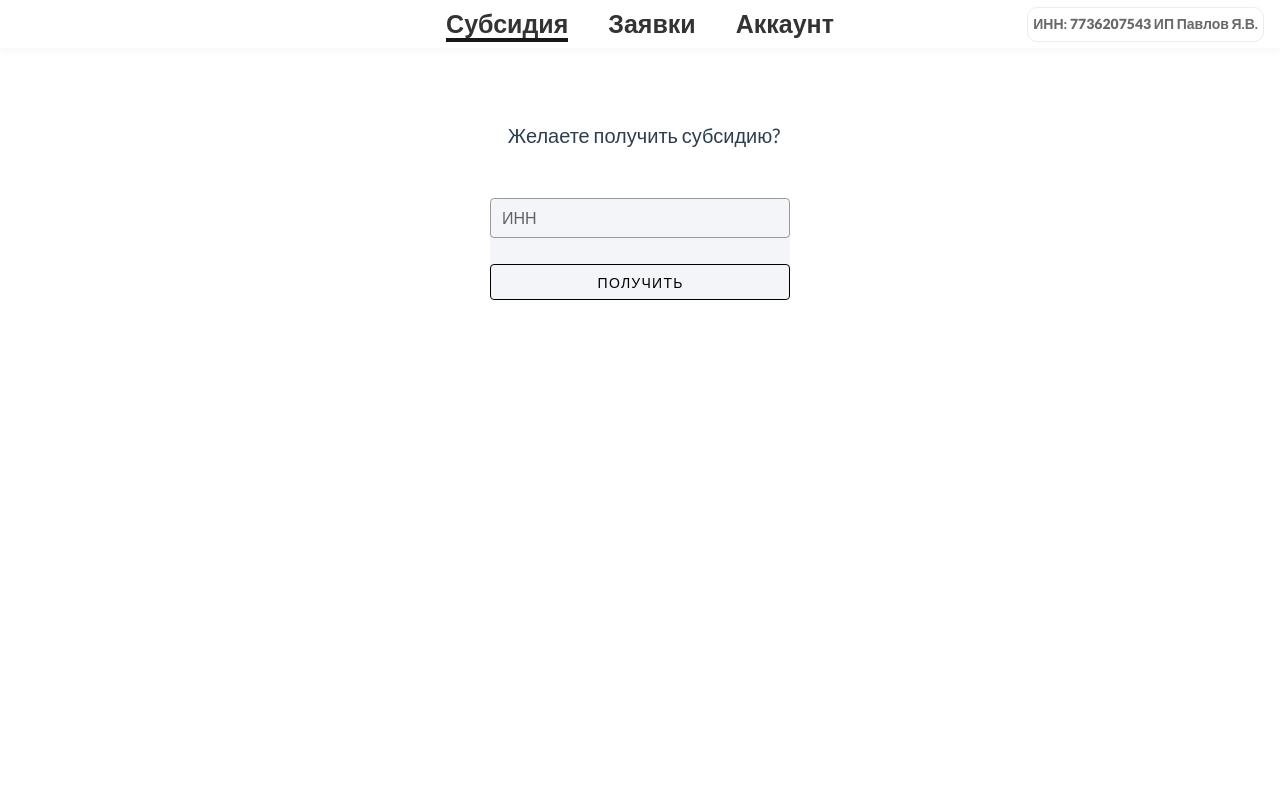
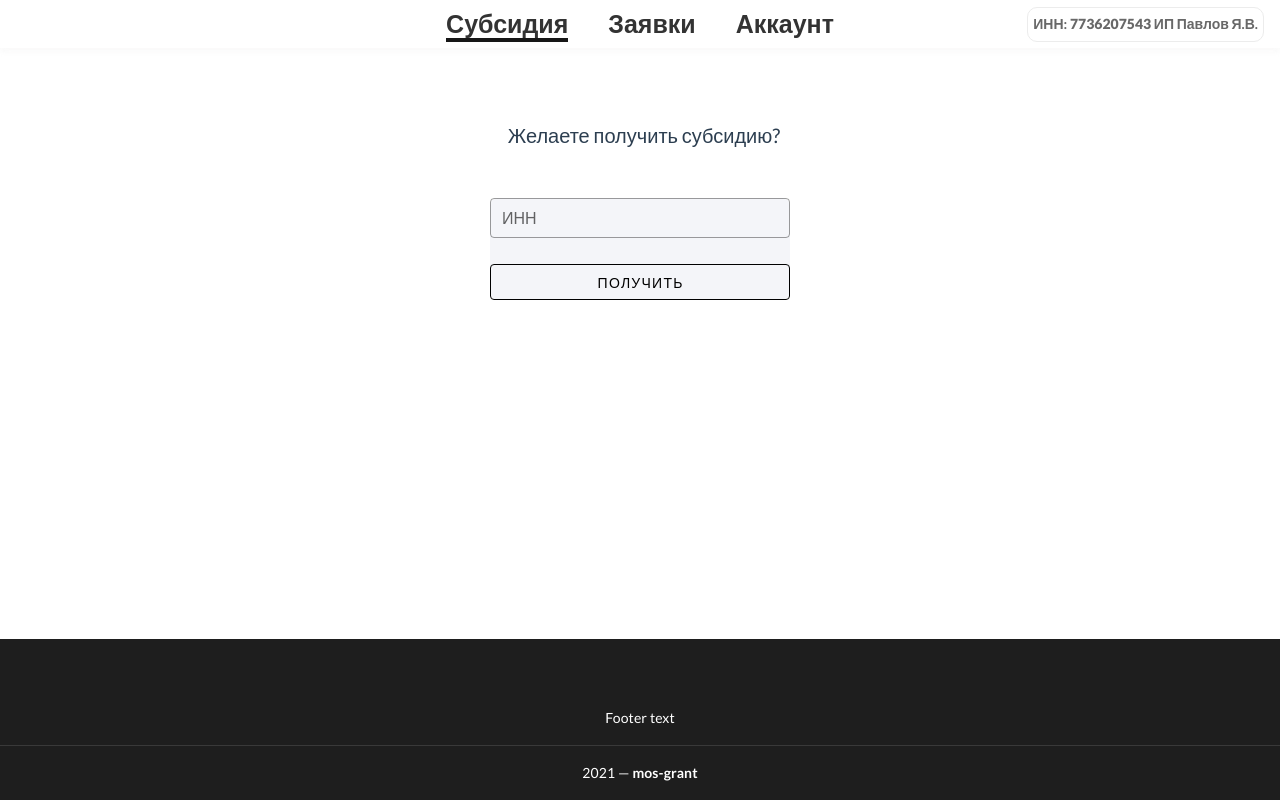
Before and after one commit to Vorh/mos-grant, a Vue app in the folder vapp/: page / in a window 1280 px wide. Built offline with nearby package versions, Linux system fonts and the light colour scheme; no server answers.

Commit message:
Footer changed

```diff
--- a/vapp/src/component/common/Footer.vue
+++ b/vapp/src/component/common/Footer.vue
@@ -1,33 +1,38 @@
 <template>
-  <v-footer
-      padless
-  >
+    <v-footer dark padless>
         <v-card
-        class="flex"
+                class="footer-row white--text text-center"
+                width="100%"
                 flat
                 tile
         >
             <v-card-text>
-        <v-row justify="end">
-          <v-col lg="10"></v-col>
-          <v-col lg="2">
-            <v-btn icon  target="_blank">
-              <v-icon color="black" >mdi-github</v-icon>
+                <v-btn icon target="_blank">
+                    <v-icon color="black">mdi-github</v-icon>
                 </v-btn>
 
-            <v-btn icon  target="_blank">
-              <v-icon color="black" >mdi-discord</v-icon>
+                <v-btn icon target="_blank">
+                    <v-icon color="black">mdi-discord</v-icon>
                 </v-btn>
 
-            <v-btn icon  target="_blank">
-              <v-icon color="black" >mdi-twitter</v-icon>
+                <v-btn icon target="_blank">
+                    <v-icon color="black">mdi-twitter</v-icon>
                 </v-btn>
 
-            <v-btn icon  target="_blank">
-              <v-icon color="black" >mdi-email</v-icon>
+                <v-btn icon target="_blank">
+                    <v-icon color="black">mdi-email</v-icon>
                 </v-btn>
-          </v-col>
-        </v-row>
+            </v-card-text>
+
+            <v-card-text class="white--text pt-0">
+                <!-- TODO: footer text -->
+                Footer text
+            </v-card-text>
+
+            <v-divider></v-divider>
+
+            <v-card-text class="white--text">
+                {{ new Date().getFullYear() }} — <strong>mos-grant</strong>
             </v-card-text>
         </v-card>
     </v-footer>
@@ -39,6 +44,10 @@ export default {
 }
 </script>
 
-<style scoped>
+<style>
+
+.footer-row {
+    background-color: #2C2C2C;
+}
 
 </style>
```
Lines whose indentation alone changed are shown as unchanged.
